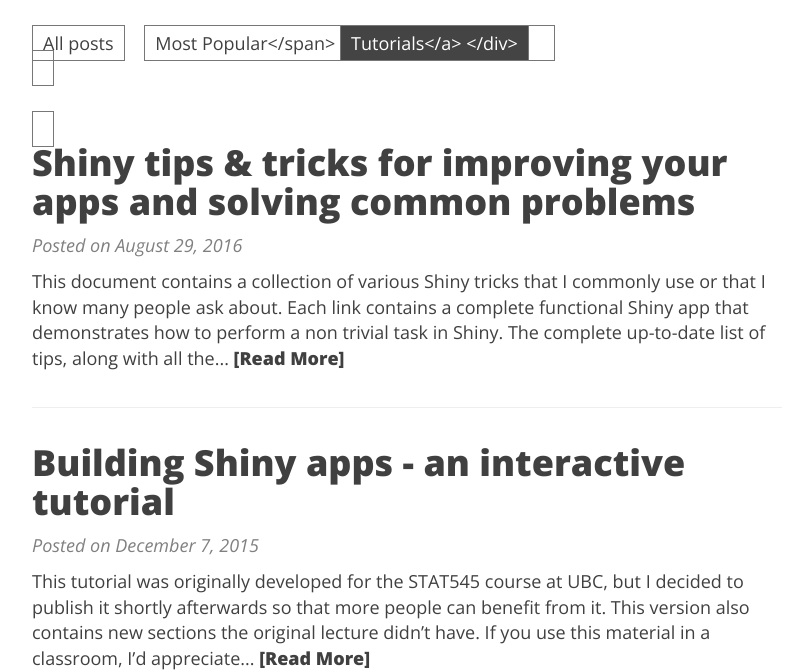
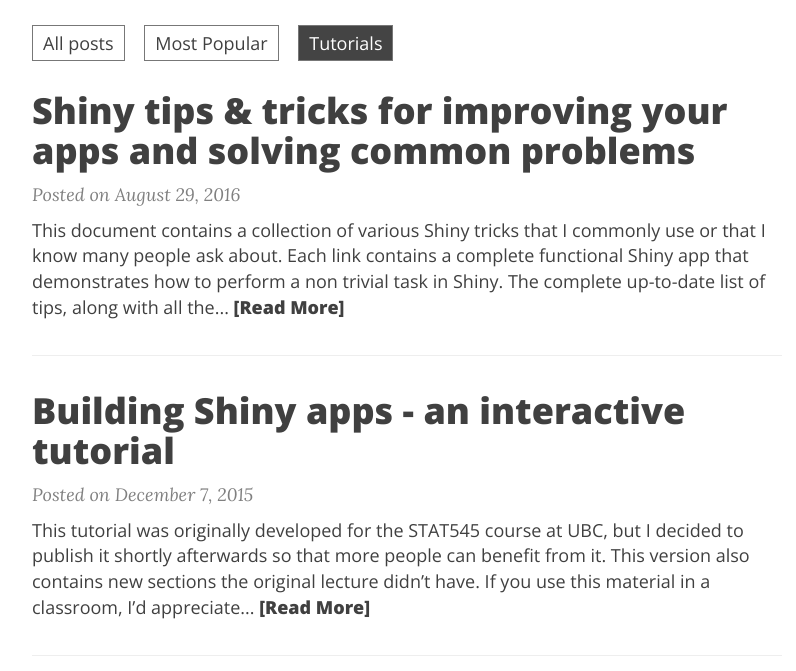
Before and after one commit to daattali/daattali.github.io, a Jekyll site: the page built from tutorials.md, in a window 1280 px wide and 900 px high, scrolled down 318 px, cut to the strip 229-900 px from the top of the window. Shown: the whole strip, without its empty margins (233-1029 px from the left). Built offline with Jekyll 4.4.1, drawn with Linux system fonts in a browser that asks for light colours; nearby versions of some CDN libraries.

Commit message:
Update tutorials.md

```diff
--- a/tutorials.md
+++ b/tutorials.md
@@ -42,8 +42,8 @@
 
 <div class="list-filters">
   <a href="/" class="list-filter">All posts</a>
-  <a href="/popular" class="list-filter">Most Popular</span>
-  <span class="list-filter filter-selected">Tutorials</a>
+  <a href="/popular" class="list-filter">Most Popular</a>
+  <span class="list-filter filter-selected">Tutorials</span>
 </div>
 
 <div class="posts-list">
```
